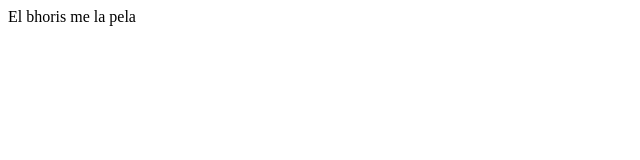
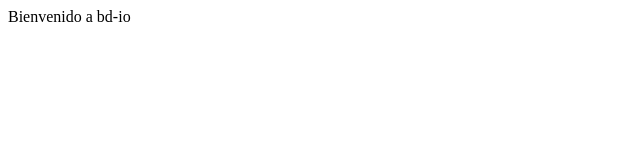
Before and after one commit to scriptnet/bd-io, a plain HTML site: page index.html in a window 1280 px wide. Shown: the full height of the page, 0-640 px from the left. Drawn offline with Linux system fonts and the light colour scheme.

Commit message:
versión final

```diff
--- a/index.html
+++ b/index.html
@@ -5,6 +5,6 @@
     <title>test 1</title>
   </head>
   <body>
-    El bhoris me la pela
+     <label>Bienvenido a bd-io</label>
   </body>
 </html>
```
